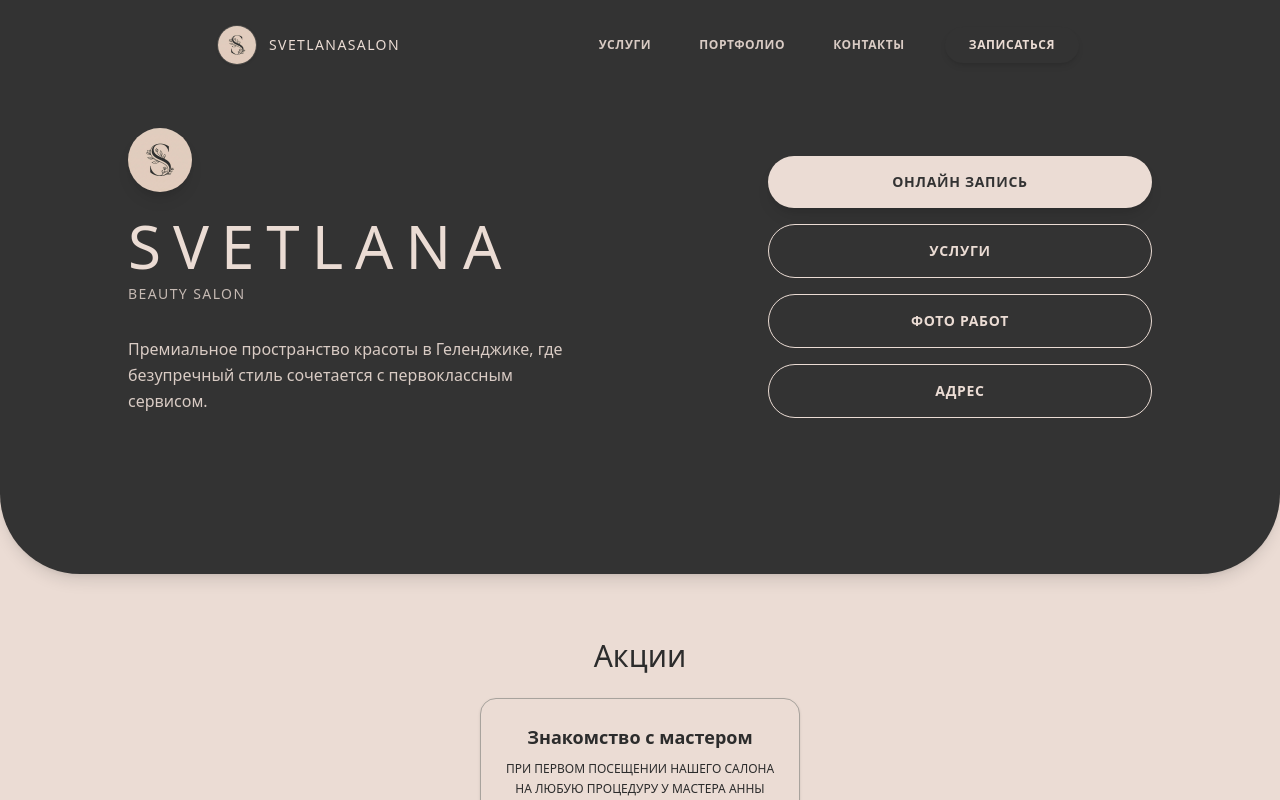
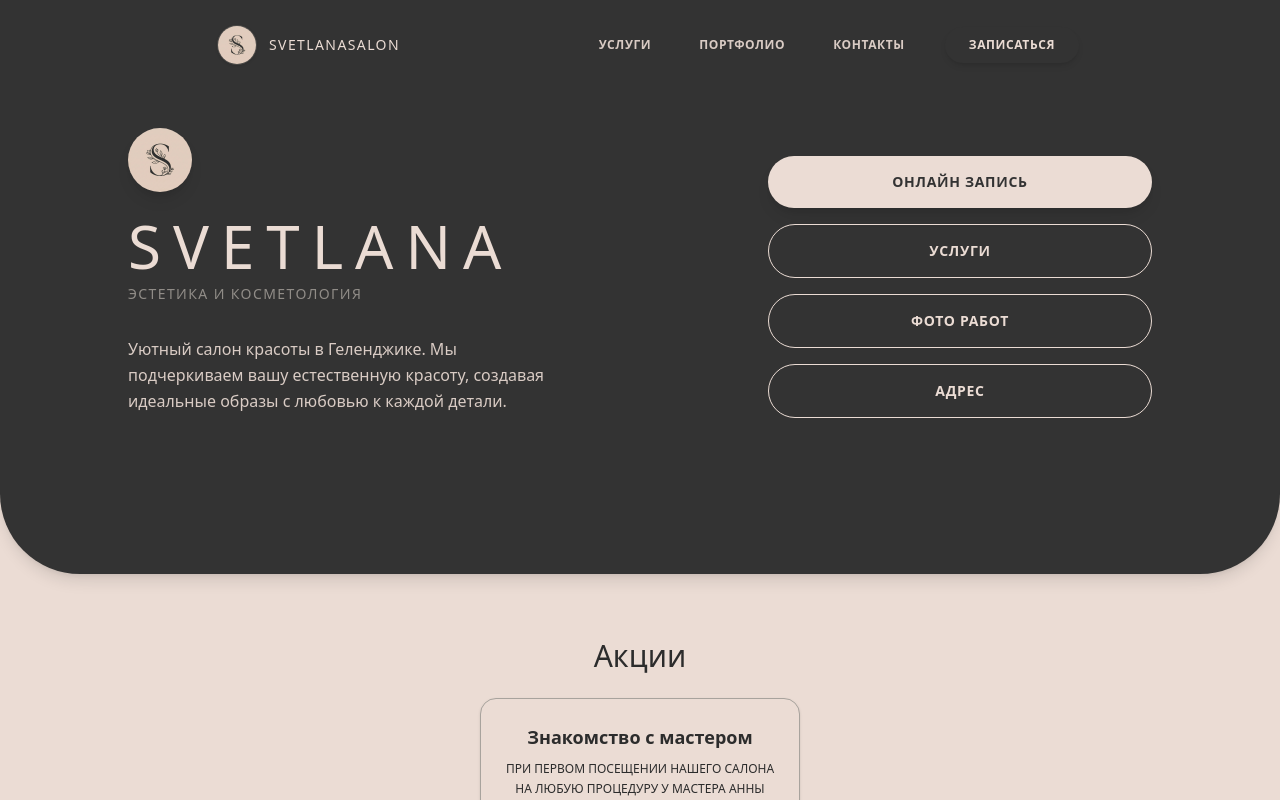
Before and after one commit to Vadimktv/svetlanasalon, a Next.js app: page / in a window 1280 px wide. Shown: the top 800 px of the page. Built offline with nearby package versions, Linux system fonts and the light colour scheme; a web font is replaced by a local one.

Commit message:
Rewrite hero text

```diff
--- a/src/app/page.tsx
+++ b/src/app/page.tsx
@@ -47,9 +47,9 @@ export default function Home() {
           <div className="flex-1 text-center md:text-left flex flex-col items-center md:items-start">
             <img src="/logo.png" alt="Svetlana Salon Logo" className="w-16 h-16 rounded-full mb-6 object-cover shadow-lg hidden md:block" />
             <h1 className="font-serif text-4xl md:text-6xl tracking-[0.2em] mb-2">SVETLANA</h1>
-            <p className="text-xs md:text-sm tracking-widest uppercase opacity-80 mb-8">beauty salon</p>
+            <p className="text-xs md:text-sm tracking-widest uppercase opacity-80 mb-8 text-[#a8a39d]">Эстетика и косметология</p>
             <p className="hidden md:block text-base leading-relaxed opacity-90 max-w-md mb-8">
-              Премиальное пространство красоты в Геленджике, где безупречный стиль сочетается с первоклассным сервисом.
+              Уютный салон красоты в Геленджике. Мы подчеркиваем вашу естественную красоту, создавая идеальные образы с любовью к каждой детали.
             </p>
           </div>
 
```
